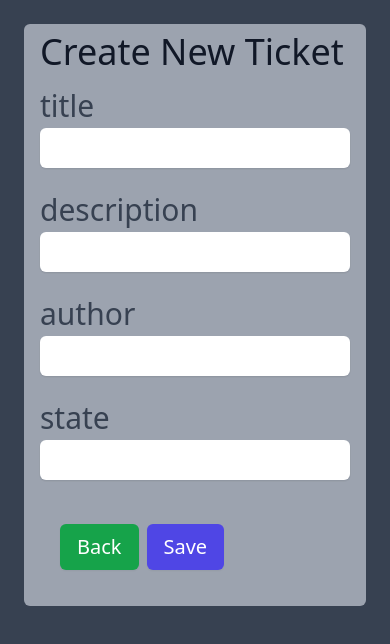
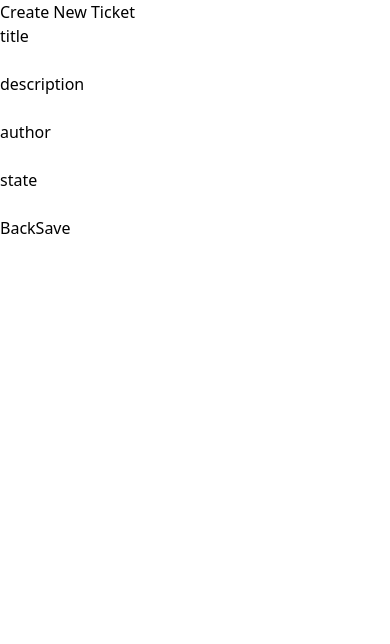
Before and after one commit to Traceton/Ticketer, a Next.js app: page /tickets/createTicket in a window 390 px wide. Shown: the top 644 px of the page. Built offline with nearby package versions, Linux system fonts and the light colour scheme.

Commit message:
changed to no tailwind css styles

```diff
--- a/pages/tickets/[ticketId].js
+++ b/pages/tickets/[ticketId].js
@@ -1,6 +1,5 @@
 import Link from "next/link";
 import { useRouter } from "next/router";
-import TicketComments from "../../components/shared/TicketReplyList";
 
 export default function TicketDetails(props) {
   // router object from next
@@ -9,84 +8,49 @@ export default function TicketDetails(props) {
   const ticket = props.ticket;
 
   return (
-    <div className="bg-gray-700 h-screen">
-      <div className="p-2">
-        <div className=" m-4 p-4 rounded-md bg-gray-400 font-light space-y-8 ">
+    <div>
       <form>
         <div>
-              <h3 className="text-4xl leading-6 font-light text-gray-900">
-                Show Ticket
-              </h3>
+          <h3>Show Ticket</h3>
         </div>
 
-            <div className="text-xl mt-6 grid grid-cols-1 gap-y-6 gap-x-4 sm:grid-cols-6">
-              <div className="sm:col-span-6">
-                <label
-                  htmlFor="title"
-                  className="block text-3xl font-light text-gray-700"
-                >
-                  title
-                </label>
-                <div className="mt-1 flex rounded-md shadow-sm">
+        <div>
+          <div>
+            <label htmlFor="title">title</label>
+            <div>
               <h1 id="year">{props.ticket.title}</h1>
             </div>
           </div>
-              <div className="sm:col-span-6">
-                <label
-                  htmlFor="description"
-                  className="block text-3xl font-light text-gray-700"
-                >
-                  description
-                </label>
-                <div className="mt-1 flex rounded-md shadow-sm">
+          <div>
+            <label htmlFor="description">description</label>
+            <div>
               <h1 id="year">{props.ticket.description}</h1>
             </div>
           </div>
-              <div className="sm:col-span-6">
-                <label
-                  htmlFor="author"
-                  className="block text-3xl font-light text-gray-700"
-                >
-                  author
-                </label>
-                <div className="mt-1 flex rounded-md shadow-sm">
+          <div>
+            <label htmlFor="author">author</label>
+            <div>
               <h1 id="year">{props.ticket.author}</h1>
             </div>
           </div>
-              <div className="sm:col-span-6">
-                <label
-                  htmlFor="state"
-                  className="block text-3xl font-light text-gray-700"
-                >
-                  state
-                </label>
-                <div className="mt-1 flex rounded-md shadow-sm">
+          <div>
+            <label htmlFor="state">state</label>
+            <div>
               <h1 id="year">{props.ticket.state}</h1>
             </div>
           </div>
-              <div className="m-2 p-2 w-full">
-                <div className="  flex justify-start">
-                  <button
-                    onClick={() => router.back()}
-                    type="button"
-                    className="m-1 inline-flex justify-center py-2 px-4 border border-transparent shadow-sm text-xl font-light rounded-md text-white bg-green-600 hover:bg-green-700 focus:outline-none focus:ring-2 focus:ring-offset-2 focus:ring-indigo-500"
-                  >
+          <div>
+            <div>
+              <button onClick={() => router.back()} type="button">
                 Back
               </button>
               <Link href={"/tickets/editTickets/" + ticket._id}>
-                    <a className="m-1 inline-flex justify-center py-2 px-4 border border-transparent shadow-sm text-xl font-light rounded-md text-white bg-indigo-600 hover:bg-indigo-700 focus:outline-none focus:ring-2 focus:ring-offset-2 focus:ring-indigo-500">
-                      Edit
-                    </a>
+                <a>Edit</a>
               </Link>
             </div>
           </div>
         </div>
       </form>
-          <div>
-            <TicketComments />
-          </div>
-        </div>
-      </div>
     </div>
   );
 }
--- a/pages/tickets/createTicket.js
+++ b/pages/tickets/createTicket.js
@@ -1,129 +1,102 @@
-import { useRouter } from "next/router";
+
+    import { useRouter } from 'next/router'
   import React from "react";
 
   export default function CreateTicket() {
-  const router = useRouter();
+    const router = useRouter()
     const createNewTicket = async (event) => {
       event.preventDefault();
 
       const res = await fetch(`${process.env.NEXT_PUBLIC_HOST_URL}/api/tickets`, {
         body: JSON.stringify({
-        title: event.target.title.value,
-        description: event.target.description.value,
-        author: event.target.author.value,
-        state: event.target.state.value,
+           title: event.target.title.value, description: event.target.description.value, author: event.target.author.value, state: event.target.state.value
         }),
         headers: {
           "Content-Type": "application/json",
-        "User-Agent": "*",
+          "User-Agent": "*"
         },
         method: "POST",
       });
 
-    router.push(`/tickets`);
+      router.push(`/tickets`)
+
     };
 
     return (
-    <div className="bg-gray-700 h-screen">
-      <div className="p-2">
-        <div className=" m-4 p-4 rounded-md bg-gray-400 font-light space-y-8 ">
+          <div>
             <form onSubmit={createNewTicket}>
               <div>
-              <h3 className="text-4xl leading-6 font-light text-gray-900">
-                Create New Ticket
-              </h3>
+                <h3>Create New Ticket</h3>
               </div>
 
-            <div className="text-xl mt-6 grid grid-cols-1 gap-y-6 gap-x-4 sm:grid-cols-6">
-              <div className="sm:col-span-6">
-                <label
-                  htmlFor="title"
-                  className="block text-3xl font-light text-gray-700"
-                >
+              <div>
+              <div>
+                          <label htmlFor="title">
                             title
                           </label>
-                <div className="mt-1 flex rounded-md shadow-sm">
+                          <div>
                             <input
                               type="text"
                               name="title"
                               id="title"
                               autoComplete="title"
-                    className="shadow-sm  border border-transparent block h-10 w-full text-xl font-light sm:text-sm border border-gray-300 rounded-md"
                             />
                           </div>
-              </div>
-              <div className="sm:col-span-6">
-                <label
-                  htmlFor="description"
-                  className="block text-3xl font-light text-gray-700"
-                >
+                        </div><div>
+                          <label htmlFor="description">
                             description
                           </label>
-                <div className="mt-1 flex rounded-md shadow-sm">
+                          <div>
                             <input
                               type="text"
                               name="description"
                               id="description"
                               autoComplete="description"
-                    className="shadow-sm  border border-transparent block h-10 w-full text-xl font-light sm:text-sm border border-gray-300 rounded-md"
                             />
                           </div>
-              </div>
-              <div className="sm:col-span-6">
-                <label
-                  htmlFor="author"
-                  className="block text-3xl font-light text-gray-700"
-                >
+                        </div><div>
+                          <label htmlFor="author">
                             author
                           </label>
-                <div className="mt-1 flex rounded-md shadow-sm">
+                          <div>
                             <input
                               type="text"
                               name="author"
                               id="author"
                               autoComplete="author"
-                    className="shadow-sm  border border-transparent block h-10 w-full text-xl font-light sm:text-sm border border-gray-300 rounded-md"
                             />
                           </div>
-              </div>
-              <div className="sm:col-span-6">
-                <label
-                  htmlFor="state"
-                  className="block text-3xl font-light text-gray-700"
-                >
+                        </div><div>
+                          <label htmlFor="state">
                             state
                           </label>
-                <div className="mt-1 flex rounded-md shadow-sm">
+                          <div>
                             <input
                               type="text"
                               name="state"
                               id="state"
                               autoComplete="state"
-                    className="shadow-sm  border border-transparent block h-10 w-full text-xl font-light sm:text-sm border border-gray-300 rounded-md"
                             />
                           </div>
                         </div>
-              <div className="m-2 p-2 w-full">
-                <div className="  flex justify-start">
+                <div>
+                  <div>
                     <button
                       onClick={() => router.back()}
                       type="button"
-                    className="m-1 inline-flex justify-center py-2 px-4 border border-transparent shadow-sm text-xl font-light rounded-md text-white bg-green-600 hover:bg-green-700 focus:outline-none focus:ring-2 focus:ring-offset-2 focus:ring-indigo-500"
                     >
                       Back
                     </button>
                     <button
                       type="submit"
-                    className="m-1 inline-flex justify-center py-2 px-4 border border-transparent shadow-sm text-xl font-light rounded-md text-white bg-indigo-600 hover:bg-indigo-700 focus:outline-none focus:ring-2 focus:ring-offset-2 focus:ring-indigo-500"
                     >
                       Save
                     </button>
                   </div>
                 </div>
+
               </div>
             </form>
           </div>
-      </div>
-    </div>
     );
   }
--- a/pages/tickets/editTickets/[ticketId].js
+++ b/pages/tickets/editTickets/[ticketId].js
@@ -42,91 +42,82 @@ export default function EditTicket(props) {
     }
 
     return (
-    <div className="bg-gray-700 h-screen">
-      <div className="p-2">
-        <div className=" m-4 p-4 rounded-md bg-gray-400 font-light space-y-8 ">
+          <div>
             <form onSubmit={updateTicket}>
               <div>
-              <h3 className="text-4xl leading-6 font-light text-gray-900">Edit Ticket</h3>
+                <h3>Edit Ticket</h3>
               </div>
 
-            <div className="text-xl mt-6 grid grid-cols-1 gap-y-6 gap-x-4 sm:grid-cols-6">
-            <div className="sm:col-span-6">
-        <label htmlFor="title" className="block text-3xl font-light text-gray-700">
+              <div>
+              <div>
+        <label htmlFor="title">
           title
         </label>
-        <div className="mt-1 flex rounded-md shadow-sm">
+        <div>
           <input
           defaultValue={props.ticket.title}
             type="text"
             name="title"
             id="title"
             autoComplete="title"
-            className="shadow-sm  border border-transparent block h-10 w-full text-xl font-light sm:text-sm border border-gray-300 rounded-md"
           />
         </div>
-      </div><div className="sm:col-span-6">
-        <label htmlFor="description" className="block text-3xl font-light text-gray-700">
+      </div><div>
+        <label htmlFor="description">
           description
         </label>
-        <div className="mt-1 flex rounded-md shadow-sm">
+        <div>
           <input
           defaultValue={props.ticket.description}
             type="text"
             name="description"
             id="description"
             autoComplete="description"
-            className="shadow-sm  border border-transparent block h-10 w-full text-xl font-light sm:text-sm border border-gray-300 rounded-md"
           />
         </div>
-      </div><div className="sm:col-span-6">
-        <label htmlFor="author" className="block text-3xl font-light text-gray-700">
+      </div><div>
+        <label htmlFor="author">
           author
         </label>
-        <div className="mt-1 flex rounded-md shadow-sm">
+        <div>
           <input
           defaultValue={props.ticket.author}
             type="text"
             name="author"
             id="author"
             autoComplete="author"
-            className="shadow-sm  border border-transparent block h-10 w-full text-xl font-light sm:text-sm border border-gray-300 rounded-md"
           />
         </div>
-      </div><div className="sm:col-span-6">
-        <label htmlFor="state" className="block text-3xl font-light text-gray-700">
+      </div><div>
+        <label htmlFor="state">
           state
         </label>
-        <div className="mt-1 flex rounded-md shadow-sm">
+        <div>
           <input
           defaultValue={props.ticket.state}
             type="text"
             name="state"
             id="state"
             autoComplete="state"
-            className="shadow-sm  border border-transparent block h-10 w-full text-xl font-light sm:text-sm border border-gray-300 rounded-md"
           />
         </div>
       </div>
-              <div className="m-2 p-2 w-full">
-                <div className="  flex justify-start">
+                <div>
+                  <div>
                     <button
                       onClick={() => router.back()}
                       type="button"
-                    className="m-1 inline-flex justify-center py-2 px-4 border border-transparent shadow-sm text-xl font-light rounded-md text-white bg-green-600 hover:bg-green-700 focus:outline-none focus:ring-2 focus:ring-offset-2 focus:ring-indigo-500"
                     >
                       Back
                     </button>
                     <button
                       onClick={deleteTicket}
                       type="button"
-                    className="m-1 inline-flex justify-center py-2 px-4 border border-transparent shadow-sm text-xl font-light rounded-md text-white bg-red-500 hover:bg-red-600 focus:outline-none focus:ring-2 focus:ring-offset-2 focus:ring-indigo-500"
                     >
                       Delete
                     </button>
                     <button
                       type="submit"
-                    className="m-1 inline-flex justify-center py-2 px-4 border border-transparent shadow-sm text-xl font-light rounded-md text-white bg-indigo-600 hover:bg-indigo-700 focus:outline-none focus:ring-2 focus:ring-offset-2 focus:ring-indigo-500"
                     >
                       Save
                     </button>
@@ -135,8 +126,6 @@ export default function EditTicket(props) {
 
               </div>
             </form>
-        </div>
-      </div>
           </div>
     );
   }
```
Lines whose indentation alone changed are shown as unchanged.
